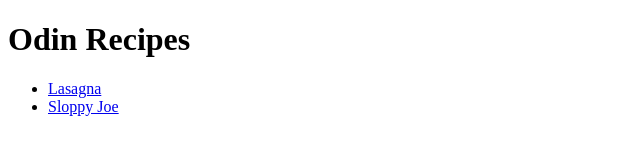
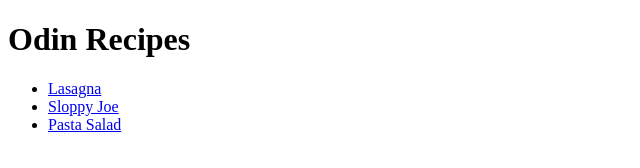
Before and after one commit to Thrusteri/odin-recipes, a plain HTML site: page index.html in a window 1280 px wide. Shown: the full height of the page, 0-640 px from the left. Drawn offline with Linux system fonts and the light colour scheme.

Commit message:
Add link to pasta salad

```diff
--- a/index.html
+++ b/index.html
@@ -9,6 +9,7 @@
     <ul>
         <li><a href="./recipes/lasagna.html">Lasagna</a></li>
         <li><a href="./recipes/sloppyjoe.html">Sloppy Joe</a></li>
+        <li><a href="./recipes/pastasalad.html">Pasta Salad</a></li>
     </ul>
 </body>
 
```
